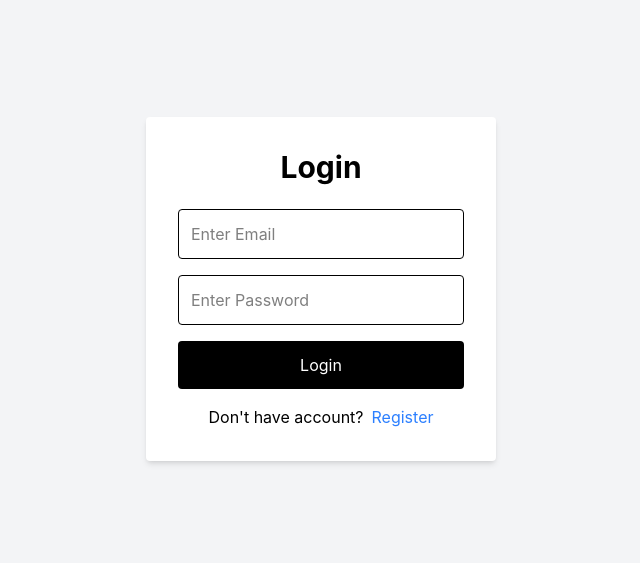
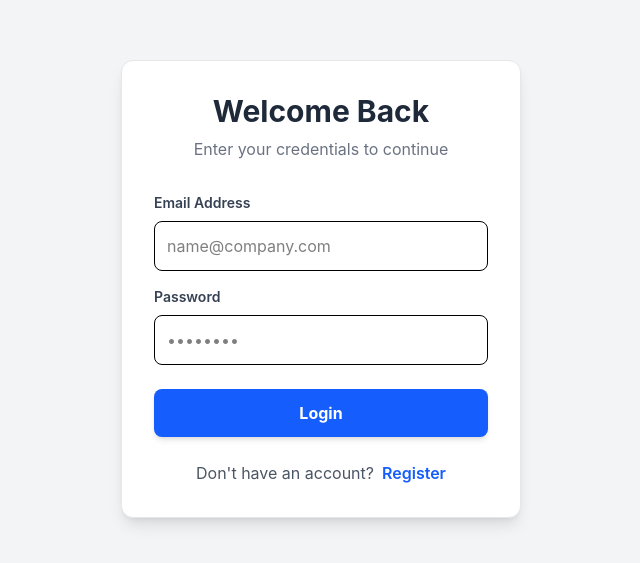
Before and after one commit to Lokesh-kacher/Devloper-Management-System, a React app in the folder frontend/: page / in a window 1280 px wide. Shown: the part 111-674 px from the top of the page, without its empty margins (319-959 px from the left). Built offline with nearby package versions, Linux system fonts and the light colour scheme; the HTML template or start-up script is replaced by a standard one.

Commit message:
OTP auth added

```diff
--- a/frontend/src/pages/Login.jsx
+++ b/frontend/src/pages/Login.jsx
@@ -10,6 +10,10 @@ const Login = () => {
     password: "",
   });
 
+  const [otp, setOtp] = useState("");
+  const [step, setStep] = useState("login"); // 'login' or 'otp'
+  const [loading, setLoading] = useState(false);
+
   const handleChange = (e) => {
     setFormData({
       ...formData,
@@ -17,59 +21,135 @@ const Login = () => {
     });
   };
 
-  const handleSubmit = async (e) => {
+  const handleLoginSubmit = async (e) => {
     e.preventDefault();
+    setLoading(true);
 
     try {
       const res = await API.post("/auth/login", formData);
+      alert(res.data.message);
+      setStep("otp");
+    } catch (error) {
+      alert(error.response?.data?.message || "Login failed");
+    } finally {
+      setLoading(false);
+    }
+  };
+
+  const handleOTPSubmit = async (e) => {
+    e.preventDefault();
+    setLoading(true);
+
+    try {
+      const res = await API.post("/auth/verify-otp", {
+        email: formData.email,
+        otp,
+      });
 
       localStorage.setItem("token", res.data.token);
-
       alert("Login Successful");
-
       navigate("/dashboard");
     } catch (error) {
-      alert(error.response.data.message);
+      alert(error.response?.data?.message || "OTP verification failed");
+    } finally {
+      setLoading(false);
     }
   };
 
   return (
     <div className="h-screen flex justify-center items-center bg-gray-100">
+      {step === "login" ? (
         <form
-        onSubmit={handleSubmit}
-        className="bg-white p-8 rounded shadow-md w-[350px]"
+          onSubmit={handleLoginSubmit}
+          className="bg-white p-8 rounded-xl shadow-lg w-[400px] border border-gray-200"
         >
-        <h2 className="text-3xl font-bold mb-6 text-center">
-          Login
+          <h2 className="text-3xl font-bold mb-2 text-center text-gray-800">
+            Welcome Back
           </h2>
+          <p className="text-center text-gray-500 mb-8">Enter your credentials to continue</p>
 
+          <div className="mb-4">
+            <label className="block text-sm font-semibold text-gray-700 mb-2">Email Address</label>
             <input
               type="email"
               name="email"
-          placeholder="Enter Email"
-          className="w-full border p-3 mb-4 rounded"
+              placeholder="name@company.com"
+              className="w-full border p-3 rounded-lg focus:outline-none focus:ring-2 focus:ring-blue-500 transition-all"
               onChange={handleChange}
+              required
             />
+          </div>
 
+          <div className="mb-6">
+            <label className="block text-sm font-semibold text-gray-700 mb-2">Password</label>
             <input
               type="password"
               name="password"
-          placeholder="Enter Password"
-          className="w-full border p-3 mb-4 rounded"
+              placeholder="••••••••"
+              className="w-full border p-3 rounded-lg focus:outline-none focus:ring-2 focus:ring-blue-500 transition-all"
               onChange={handleChange}
+              required
             />
+          </div>
 
-        <button className="bg-black text-white w-full p-3 rounded">
-          Login
+          <button
+            type="submit"
+            disabled={loading}
+            className={`w-full p-3 rounded-lg font-bold text-white transition-all ${loading ? 'bg-gray-400' : 'bg-blue-600 hover:bg-blue-700 shadow-md hover:shadow-lg'}`}
+          >
+            {loading ? "Processing..." : "Login"}
           </button>
 
-        <p className="mt-4 text-center">
-          Don't have account?
-          <Link to="/register" className="text-blue-500 ml-2">
+          <p className="mt-6 text-center text-gray-600">
+            Don't have an account?
+            <Link to="/register" className="text-blue-600 font-semibold ml-2 hover:underline">
               Register
             </Link>
           </p>
         </form>
+      ) : (
+        <form
+          onSubmit={handleOTPSubmit}
+          className="bg-white p-8 rounded-xl shadow-lg w-[400px] border border-gray-200 animate-in fade-in duration-500"
+        >
+          <h2 className="text-3xl font-bold mb-2 text-center text-gray-800">
+            Verify OTP
+          </h2>
+          <p className="text-center text-gray-500 mb-8">
+            We've sent a 6-digit code to <br />
+            <span className="font-semibold text-gray-700">{formData.email}</span>
+          </p>
+
+          <div className="mb-6">
+            <label className="block text-sm font-semibold text-gray-700 mb-2 text-center">Enter 6-Digit Code</label>
+            <input
+              type="text"
+              placeholder="000000"
+              maxLength="6"
+              className="w-full border p-4 text-center text-2xl font-bold tracking-[10px] rounded-lg focus:outline-none focus:ring-2 focus:ring-blue-500 transition-all"
+              value={otp}
+              onChange={(e) => setOtp(e.target.value)}
+              required
+            />
+          </div>
+
+          <button
+            type="submit"
+            disabled={loading}
+            className={`w-full p-3 rounded-lg font-bold text-white transition-all ${loading ? 'bg-gray-400' : 'bg-green-600 hover:bg-green-700 shadow-md hover:shadow-lg'}`}
+          >
+            {loading ? "Verifying..." : "Verify & Login"}
+          </button>
+
+          <button
+            type="button"
+            onClick={() => setStep("login")}
+            className="w-full mt-4 text-sm text-gray-500 hover:text-gray-700 font-medium"
+          >
+            Back to Login
+          </button>
+        </form>
+      )}
     </div>
   );
 };
```
Lines whose indentation alone changed are shown as unchanged.
